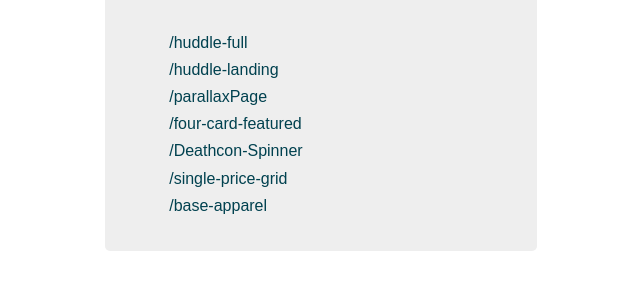
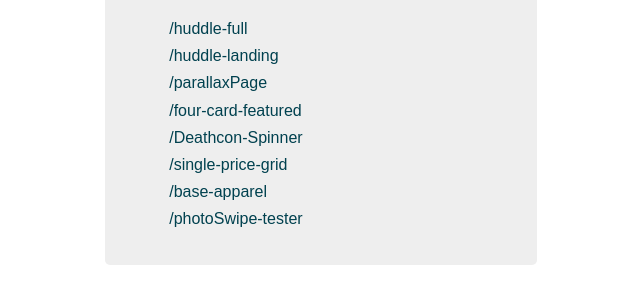
Before and after one commit to vongphakdy/quickNav, a plain HTML site: page index.html in a window 1280 px wide. Shown: the part 326-630 px from the top of the page, without its empty margins (319-959 px from the left). Drawn offline with Linux system fonts and the light colour scheme.

Commit message:
added pS tester

```diff
--- a/index.html
+++ b/index.html
@@ -21,6 +21,7 @@
             <li><a href="https://vongphakdy.github.io/Deathcon-Spinner/">/Deathcon-Spinner</a></li>
             <li><a href="https://vongphakdy.github.io/single-price-grid/">/single-price-grid</a></li>
             <li><a href="https://vongphakdy.github.io/base-apparel/">/base-apparel</a></li>
+            <li><a href="https://vongphakdy.github.io/photoSwipe-tester/">/photoSwipe-tester</a></li>
         </ul>
     </div>
 
```
